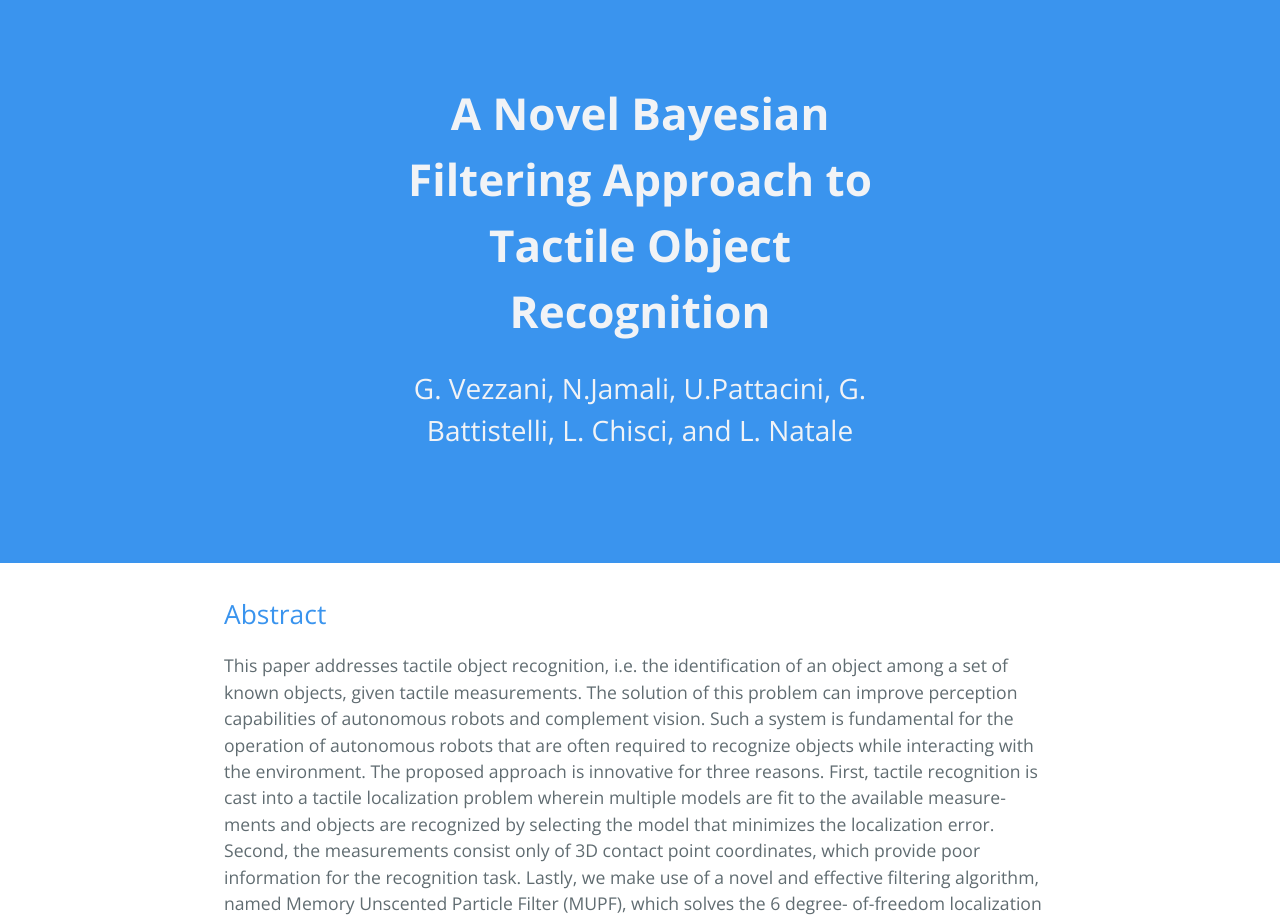
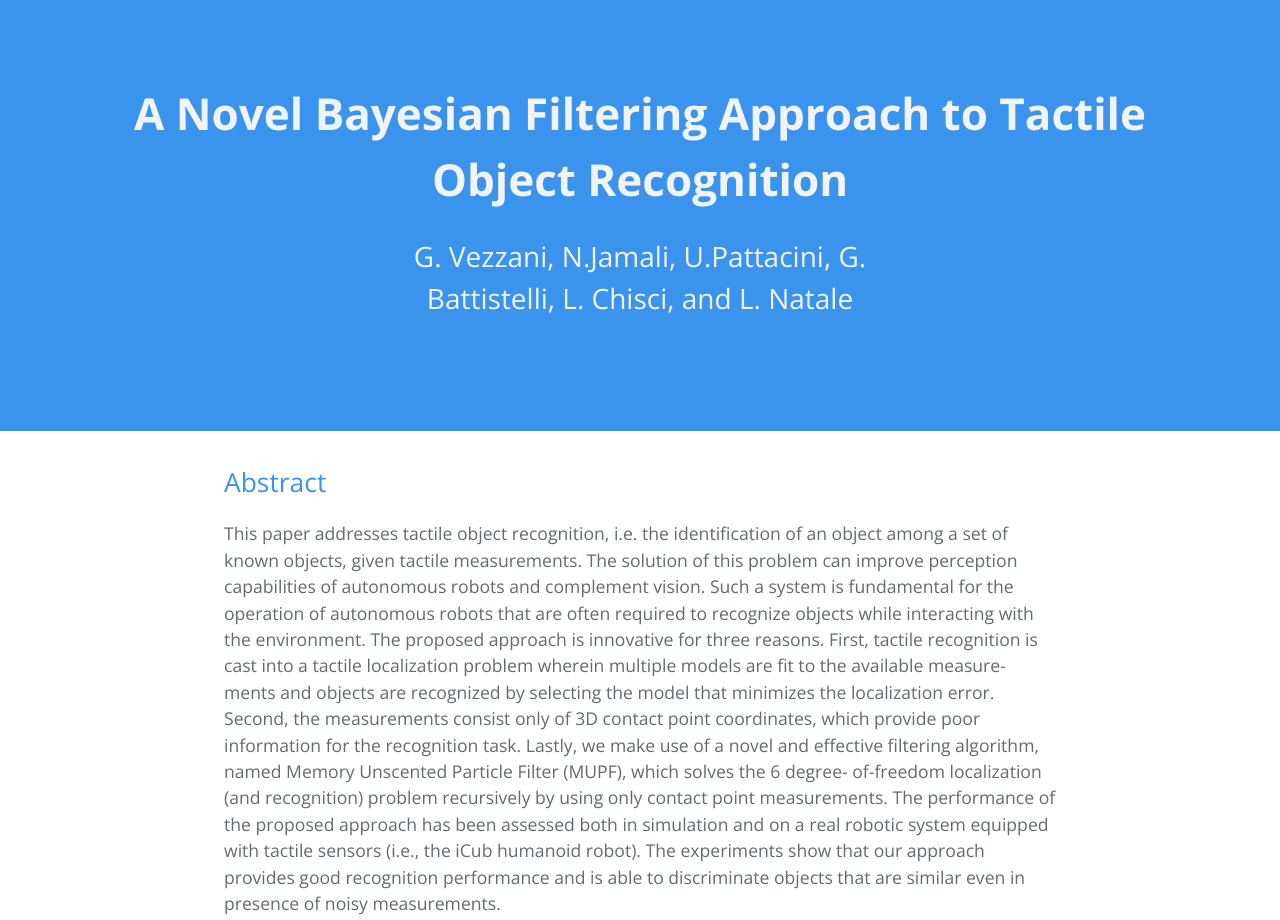
Before and after one commit to giuliavezzani/giuliavezzani_old.github.io, a Jekyll site: the page built from recognition.md, in a window 1280 px wide. Shown: the top 920 px of the page. Built offline with Jekyll 4.4.1, drawn with Linux system fonts in a browser that asks for light colours.

Commit message:
Update jekyll-theme-cayman.scss

```diff
--- a/_sass/jekyll-theme-cayman.scss
+++ b/_sass/jekyll-theme-cayman.scss
@@ -134,8 +134,7 @@ a {
 .project-name-sec {
   margin-top: 0;
   margin-bottom: 0.1rem;
-  margin-left: 300px;
-  margin-right: 300px;
+
 
 
   @include large {
```
